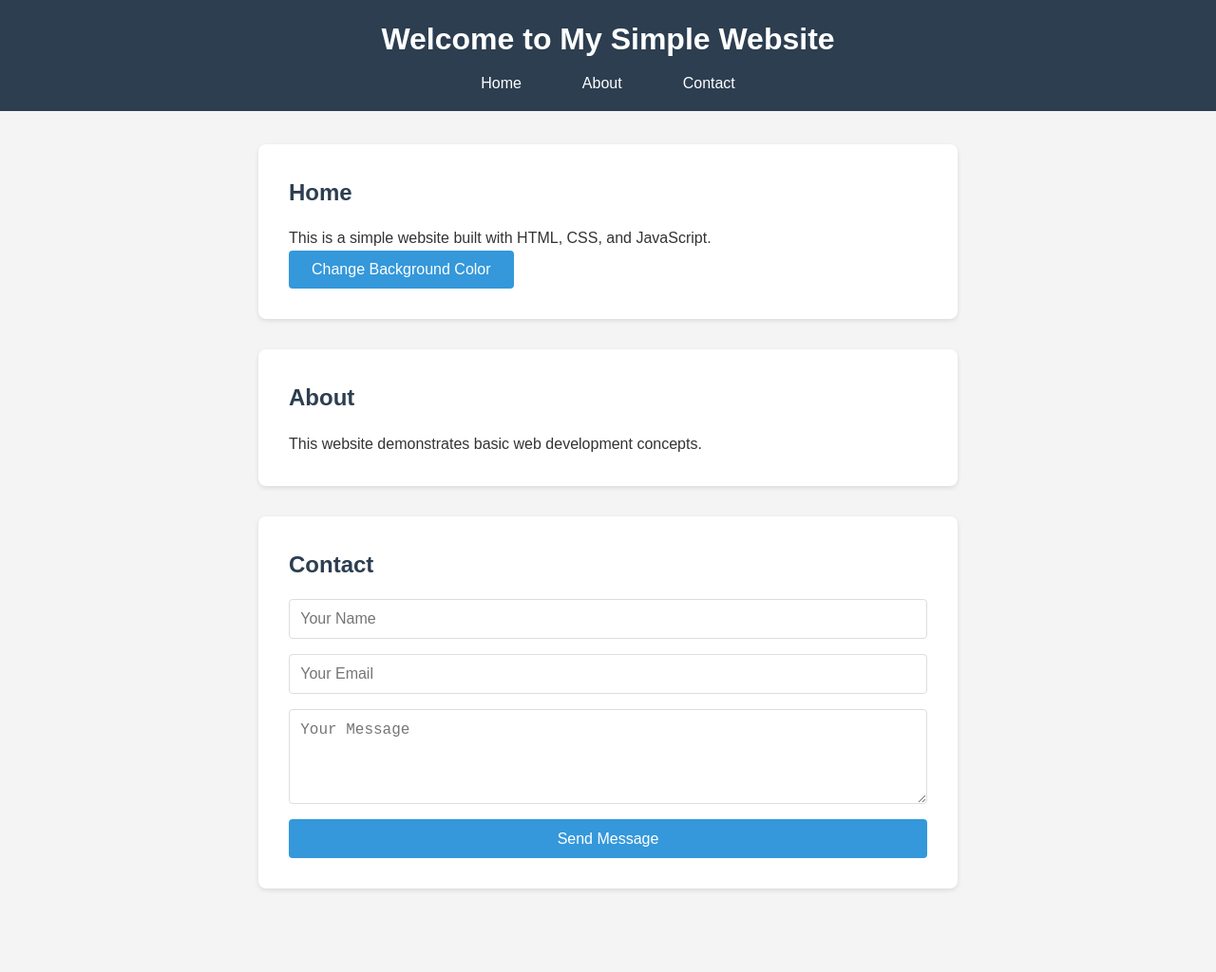
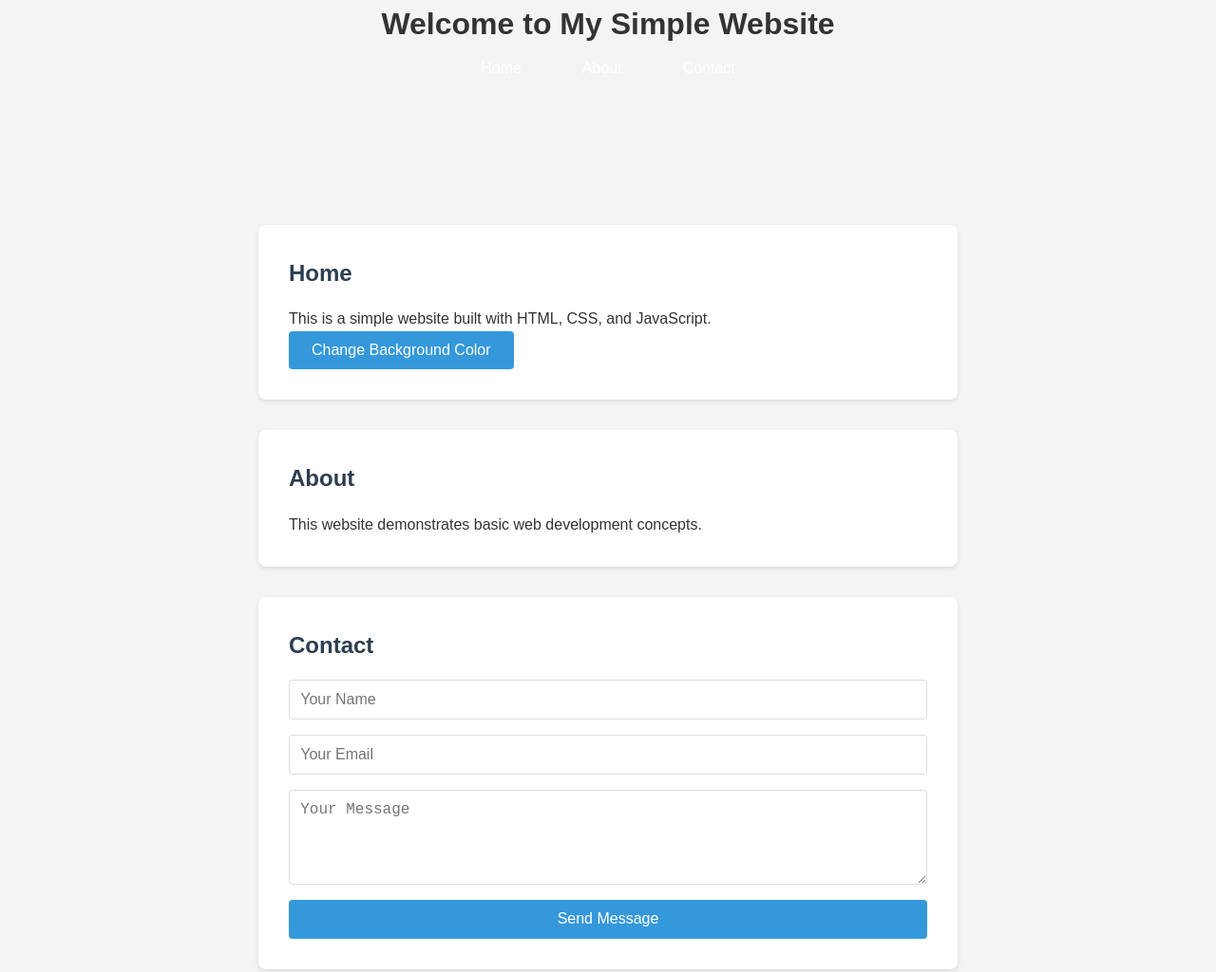
Before and after one commit to Aman-ahmad1143/GitPractice, a plain HTML site: page index.html in a window 1280 px wide. Shown: the top 1024 px of the page at 95% size. Drawn offline with Linux system fonts and the light colour scheme.

Commit message:
I removed teh header.

```diff
--- a/styles.css
+++ b/styles.css
@@ -11,15 +11,7 @@ body {
     background-color: #f4f4f4;
 }
 
-header {
-    background-color: #2c3e50;
-    color: white;
-    padding: 1rem 0;
-    position: fixed;
-    width: 100%;
-    top: 0;
-    z-index: 1000;
-}
+
 
 header h1 {
     text-align: center;
```
